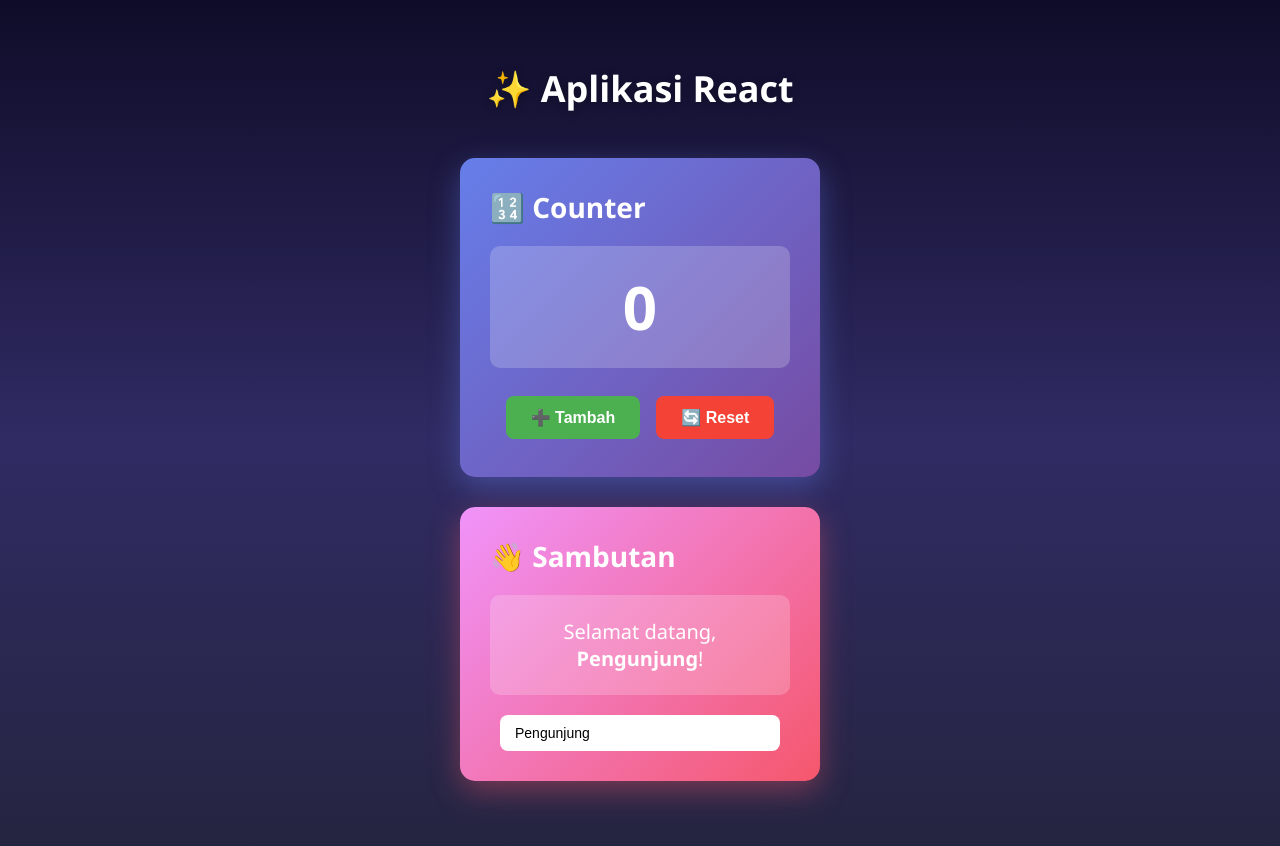
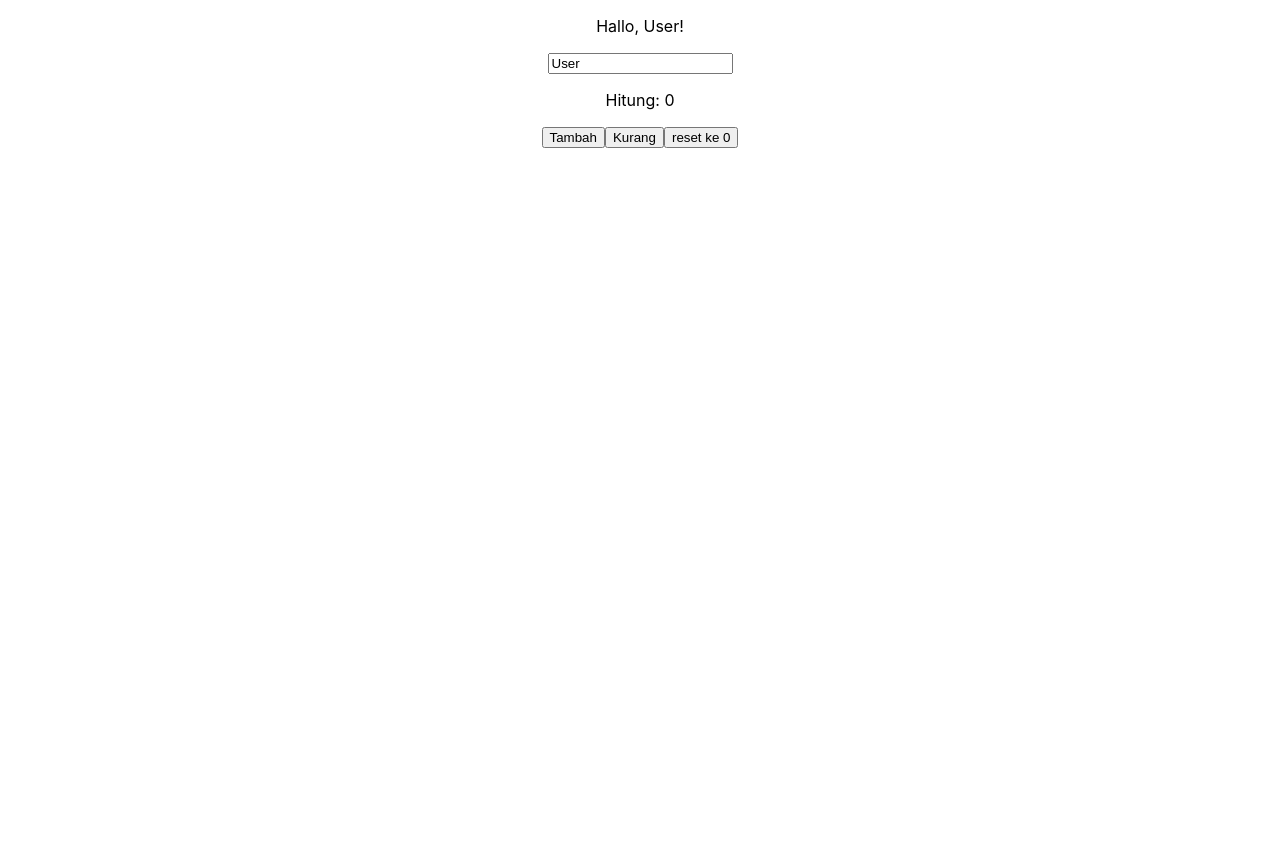
Before and after one commit to mnhmuhammadnurhadi-7/testing-belajar, a React (Create React App) app: page / in a window 1280 px wide. Shown: the top 846 px of the page. After the commit the page ends 800 px from the top, so only its background shows below. Built offline with nearby package versions, Linux system fonts and the light colour scheme.

Commit message:
penyederhanaan tampilan (gak ada ui/ux nya ajirr)

```diff
--- a/src/App.js
+++ b/src/App.js
@@ -1,179 +1,24 @@
+import logo from './logo.svg';
+import './App.css';
 import { useState } from 'react';
-import './App.css';
 
-// Card 1: Counter
-function CounterCard() {
+function App() {
   const [count, setCount] = useState(0);
-
-  const cardStyle = {
-    background: 'linear-gradient(135deg, #667eea 0%, #764ba2 100%)',
-    padding: '30px',
-    margin: '15px',
-    borderRadius: '15px',
-    width: '300px',
-    boxShadow: '0 10px 30px rgba(102, 126, 234, 0.4)',
-    color: 'white',
-    transition: 'transform 0.3s ease, boxShadow 0.3s ease',
-    cursor: 'pointer',
-  };
-
-  const counterDisplay = {
-    fontSize: '60px',
-    fontWeight: 'bold',
-    margin: '20px 0',
-    textAlign: 'center',
-    backgroundColor: 'rgba(255, 255, 255, 0.2)',
-    padding: '20px',
-    borderRadius: '10px',
-  };
-
-  const buttonStyle = {
-    padding: '12px 25px',
-    margin: '8px',
-    border: 'none',
-    borderRadius: '8px',
-    cursor: 'pointer',
-    fontSize: '16px',
-    fontWeight: 'bold',
-    transition: 'all 0.3s ease',
-  };
-
-  const addBtnStyle = {
-    ...buttonStyle,
-    backgroundColor: '#4CAF50',
-    color: 'white',
-  };
-
-  const resetBtnStyle = {
-    ...buttonStyle,
-    backgroundColor: '#f44336',
-    color: 'white',
-  };
-
+  const [name, setName] = useState('User');
   return (
-    <div style={cardStyle} onMouseEnter={(e) => e.currentTarget.style.transform = 'translateY(-5px)'}
-         onMouseLeave={(e) => e.currentTarget.style.transform = 'translateY(0)'}>
-      <h2 style={{ margin: '0 0 20px 0', fontSize: '28px' }}>🔢 Counter</h2>
-      <div style={counterDisplay}>{count}</div>
-      <div style={{ textAlign: 'center' }}>
-        <button
-          onMouseEnter={(e) => e.target.style.opacity = '0.8'}
-          onMouseLeave={(e) => e.target.style.opacity = '1'}
-          onClick={() => setCount(count + 1)}
-          style={addBtnStyle}
-        >
-          ➕ Tambah
-        </button>
-        <button
-          onMouseEnter={(e) => e.target.style.opacity = '0.8'}
-          onMouseLeave={(e) => e.target.style.opacity = '1'}
-          onClick={() => setCount(0)}
-          style={resetBtnStyle}
-        >
-          🔄 Reset
-        </button>
-      </div>
-    </div>
-  );
-}
-
-// Card 2: Greeting
-function GreetingCard() {
-  const [name, setName] = useState('Pengunjung');
-
-  const cardStyle = {
-    background: 'linear-gradient(135deg, #f093fb 0%, #f5576c 100%)',
-    padding: '30px',
-    margin: '15px',
-    borderRadius: '15px',
-    width: '300px',
-    boxShadow: '0 10px 30px rgba(245, 87, 108, 0.4)',
-    color: 'white',
-    transition: 'transform 0.3s ease, boxShadow 0.3s ease',
-    cursor: 'pointer',
-  };
-
-  const greetingText = {
-    fontSize: '20px',
-    margin: '20px 0',
-    textAlign: 'center',
-    backgroundColor: 'rgba(255, 255, 255, 0.2)',
-    padding: '20px',
-    borderRadius: '10px',
-    minHeight: '60px',
-    display: 'flex',
-    alignItems: 'center',
-    justifyContent: 'center',
-  };
-
-  const inputStyle = {
-    padding: '10px 15px',
-    width: '250px',
-    border: 'none',
-    borderRadius: '8px',
-    fontSize: '14px',
-    outline: 'none',
-  };
-
-  return (
-    <div style={cardStyle} onMouseEnter={(e) => e.currentTarget.style.transform = 'translateY(-5px)'}
-         onMouseLeave={(e) => e.currentTarget.style.transform = 'translateY(0)'}>
-      <h2 style={{ margin: '0 0 20px 0', fontSize: '28px' }}>👋 Sambutan</h2>
-      <div style={greetingText}>
-        <span>Selamat datang, <strong>{name}</strong>!</span>
-      </div>
-      <div style={{ marginTop: '20px', textAlign: 'center' }}>
+    <div className="App">
+    <p>Hallo, {name}!</p>
     <input
       type="text"
-          placeholder="Masukkan nama Anda"
       value={name}
       onChange={(e) => setName(e.target.value)}
-          style={inputStyle}
     />
+      <p>Hitung: {count}</p>
+      <button onClick={() => setCount(count + 1)}>Tambah</button>
+      <button onClick={() => setCount(count - 1)}>Kurang</button>
+      <button onClick={() => setCount(0)}>reset ke 0</button>
     </div>
-    </div>
-  );
-}
 
-function App() {
-  const containerStyle = {
-    minHeight: '100vh',
-    background: 'linear-gradient(to bottom, #0f0c29, #302b63, #24243e)',
-    padding: '40px 20px',
-    fontFamily: "'Segoe UI', Tahoma, Geneva, Verdana, sans-serif",
-  };
-
-  const contentStyle = {
-    maxWidth: '700px',
-    margin: '0 auto',
-  };
-
-  const titleStyle = {
-    textAlign: 'center',
-    color: 'white',
-    fontSize: '36px',
-    fontWeight: 'bold',
-    marginBottom: '30px',
-    textShadow: '0 2px 10px rgba(0, 0, 0, 0.3)',
-  };
-
-  const cardsContainerStyle = {
-    display: 'flex',
-    flexWrap: 'wrap',
-    justifyContent: 'center',
-    alignItems: 'flex-start',
-  };
-
-  return (
-    <div style={containerStyle}>
-      <div style={contentStyle}>
-        <h1 style={titleStyle}>✨ Aplikasi React </h1>
-        <div style={cardsContainerStyle}>
-          <CounterCard />
-          <GreetingCard />
-        </div>
-      </div>
-    </div>
   );
 }
 
```
Lines whose indentation alone changed are shown as unchanged.
